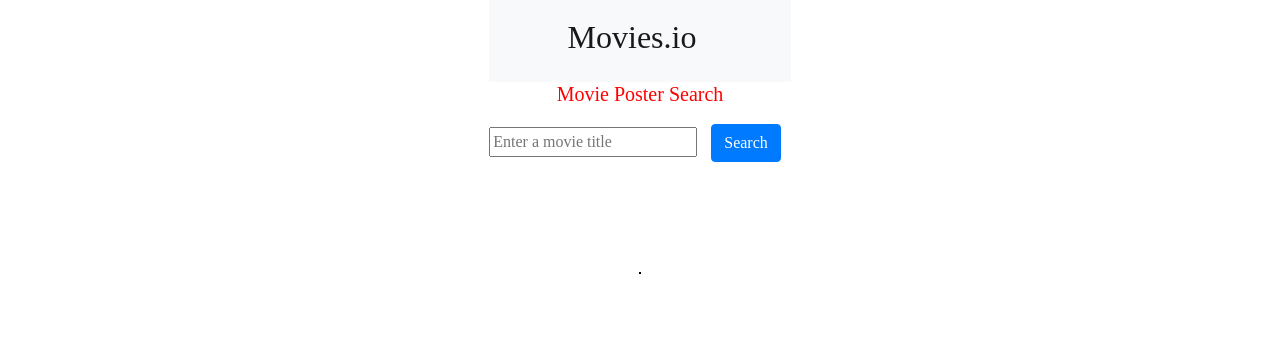
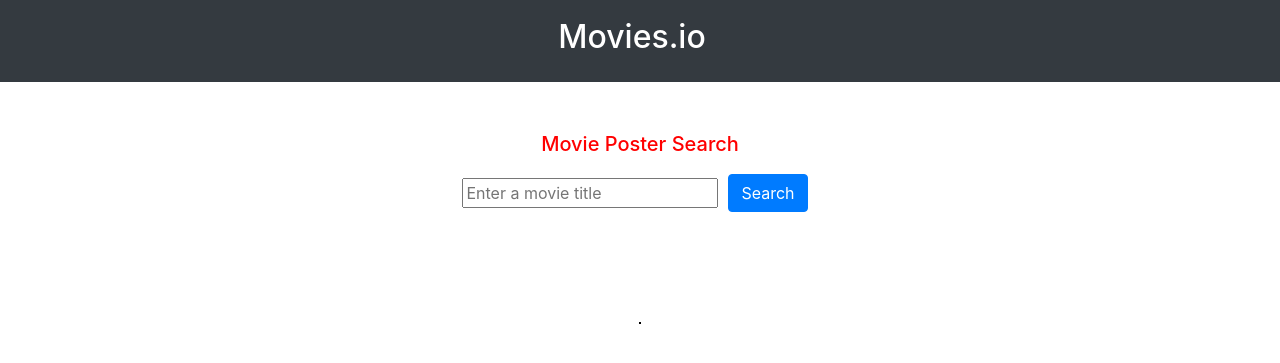
Before and after one commit to j-fisher2/movieRecommendationEngine2WebApp, a Flask app: page /poster/search/ in a window 1280 px wide. Shown: the top 363 px of the page. Run offline with Flask 3, Linux system fonts and the light colour scheme; parts of the project's set-up code (start-up, migrations or seed data) failed here and were passed over; some libraries are stand-ins or nearby versions.

Commit message:
layout frontend changes

```diff
--- a/templates/home.html
+++ b/templates/home.html
@@ -1,17 +1,15 @@
 {%extends 'base.html'%}
 {%block title%}Movie Recommender{%endblock%}
 {%block content%}
-<div class="App">
-    <link rel="stylesheet" href="https://cdn.jsdelivr.net/npm/bootstrap@4.3.1/dist/css/bootstrap.min.css" integrity="sha384-ggOyR0iXCbMQv3Xipma34MD+dH/1fQ784/j6cY/iJTQUOhcWr7x9JvoRxT2MZw1T" crossOrigin="anonymous">
-    </link>
+    <link rel="stylesheet" href="https://cdn.jsdelivr.net/npm/bootstrap@4.3.1/dist/css/bootstrap.min.css" integrity="sha384-ggOyR0iXCbMQv3Xipma34MD+dH/1fQ784/j6cY/iJTQUOhcWr7x9JvoRxT2MZw1T" crossOrigin="anonymous"/>
     <script src="{{url_for('static',filename='js/main.js')}}"></script>
-    <nav class="navbar navbar-expand-lg navbar-light bg-light">
+    <nav class="navbar navbar-expand-lg navbar-dark bg-dark" style="width:100vw">
       <div class="mx-auto">
         <h1 class="navbar-brand" style="font-size:2rem">Movies.io</h1>
       </div>
     </nav>
-    <h5 style="color:red">Movie Poster Search</h5>
-    <form method="POST" action="http://localhost:5000/poster/query">
+    <h5 style="padding-top:50px;align-items:center;display:flex;justify-content:center;color:red">Movie Poster Search</h5>
+    <form method="POST" action="http://localhost:5000/poster/query" class="center">
       <input type="text" id="movieInput" name="movie" placeholder="Enter a movie title"></input>
       <button type="submit" id="searchButton" class="btn btn-primary">Search</button>
     </form>
@@ -19,5 +17,4 @@
       <img id="curPoster" src={{movie}}></img>
     </div>
 
-</div>
 {%endblock%}
```
